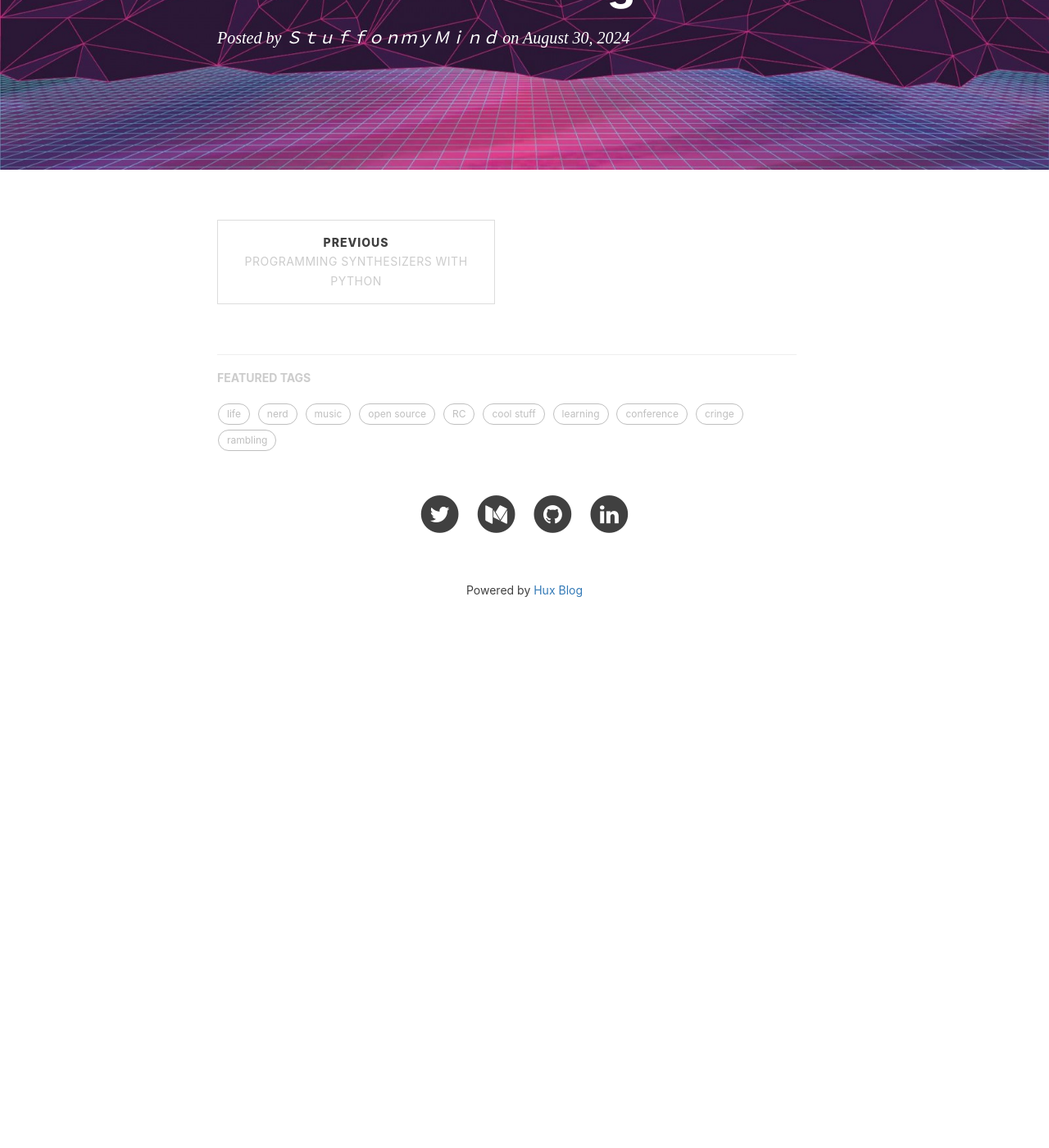
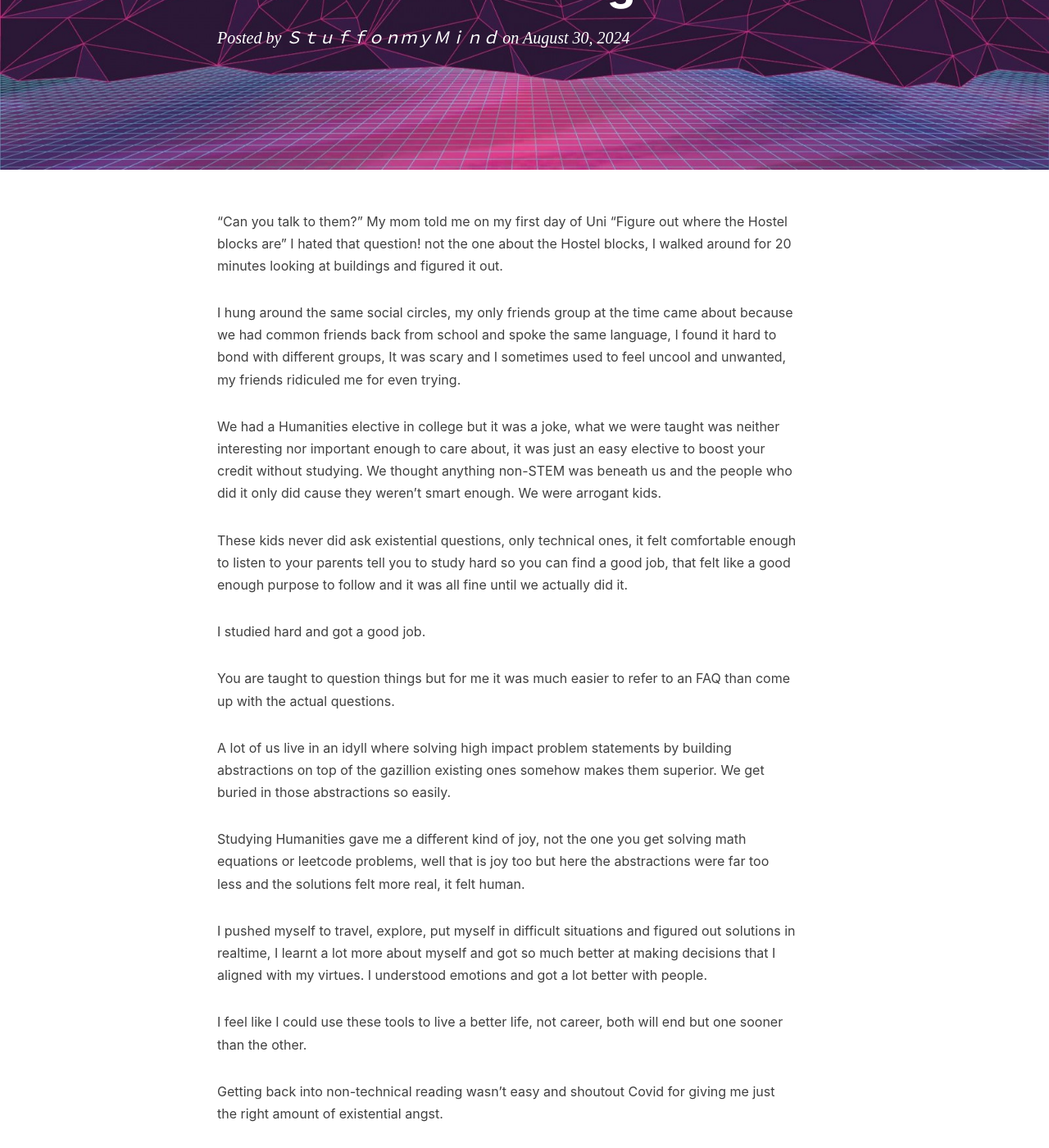
Before and after one commit to Sangarshanan/sangarshanan.github.io, a Jekyll site: the page built from _posts/2024-08-30-humanities-for-engineers.md, in a window 1280 px wide and 1400 px high, scrolled down 250 px. Shown: the whole window at 82% size. Built offline with Jekyll 4.4.1, drawn with Linux system fonts in a browser that asks for light colours; nearby versions of some CDN libraries; comment, search, counter and statistics services are not loaded; before the commit the page ends 1047 px from its top, so only the background shows below that.

Commit message:
Add stuff

```diff
--- a/_posts/2024-08-30-humanities-for-engineers.md
+++ b/_posts/2024-08-30-humanities-for-engineers.md
@@ -6,3 +6,25 @@ keywords: "Learn"
 tags:
     - life
 ---
+
+"Can you talk to them?" My mom told me on my first day of Uni "Figure out where the Hostel blocks are" I hated that question! not the one about the Hostel blocks, I walked around for 20 minutes looking at buildings and figured it out.
+
+I hung around the same social circles, my only friends group at the time came about because we had common friends back from school and spoke the same language, I found it hard to bond with different groups, It was scary and I sometimes used to feel uncool and unwanted, my friends ridiculed me for even trying.
+
+We had a Humanities elective in college but it was a joke, what we were taught was neither interesting nor important enough to care about, it was just an easy elective to boost your credit without studying. We thought anything non-STEM was beneath us and the people who did it only did cause they weren't smart enough. We were arrogant kids.
+
+These kids never did ask existential questions, only technical ones, it felt comfortable enough to listen to your parents tell you to study hard so you can find a good job, that felt like a good enough purpose to follow and it was all fine until we actually did it.
+
+I studied hard and got a good job.
+
+You are taught to question things but for me it was much easier to refer to an FAQ than come up with the actual questions.
+
+A lot of us live in an idyll where solving high impact problem statements by building abstractions on top of the gazillion existing ones somehow makes them superior. We get buried in those abstractions so easily.
+
+Studying Humanities gave me a different kind of joy, not the one you get solving math equations or leetcode problems, well that is joy too but here the abstractions were far too less and the solutions felt more real, it felt human.
+
+I pushed myself to travel, explore, put myself in difficult situations and figured out solutions in realtime, I learnt a lot more about myself and got so much better at making decisions that I aligned with my virtues. I understood emotions and got a lot better with people.
+
+I feel like I could use these tools to live a better life, not career, both will end but one sooner than the other.
+
+Getting back into non-technical reading wasn’t easy and shoutout Covid for giving me just the right amount of existential angst.
```
